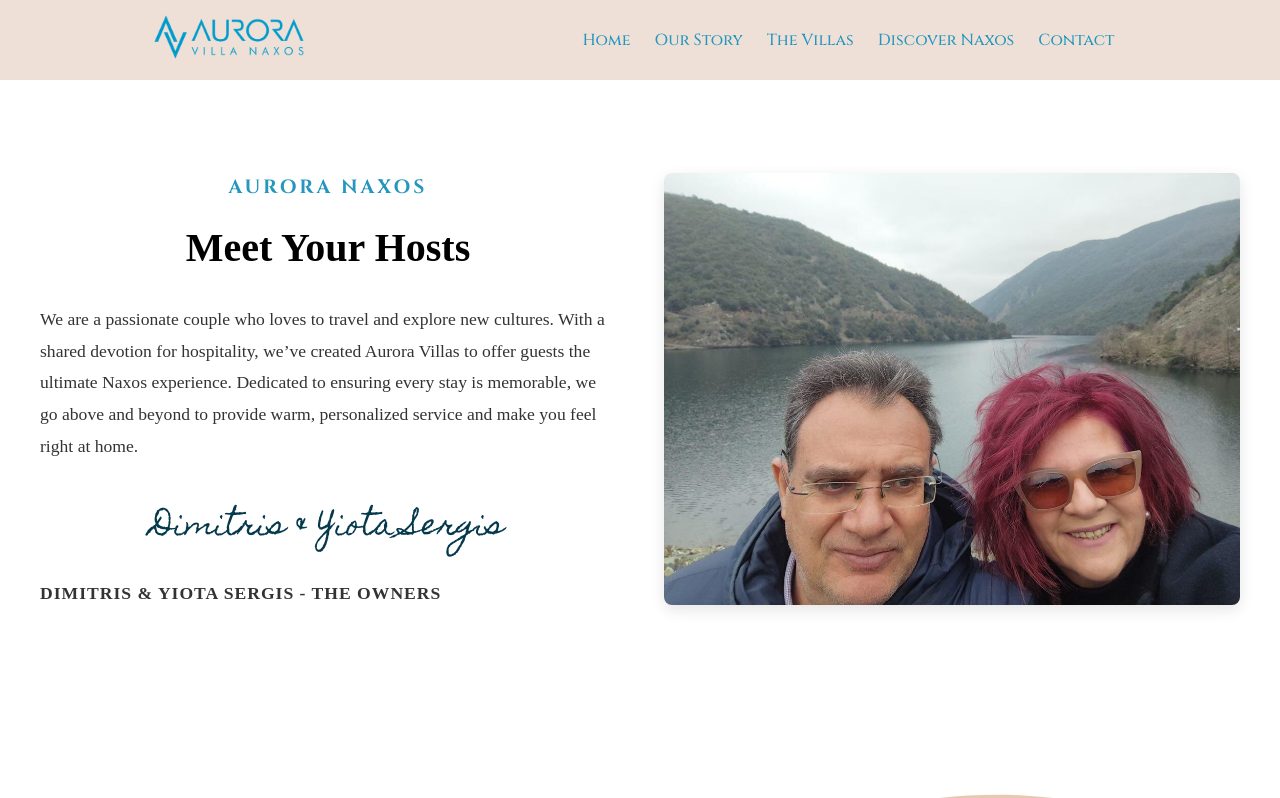
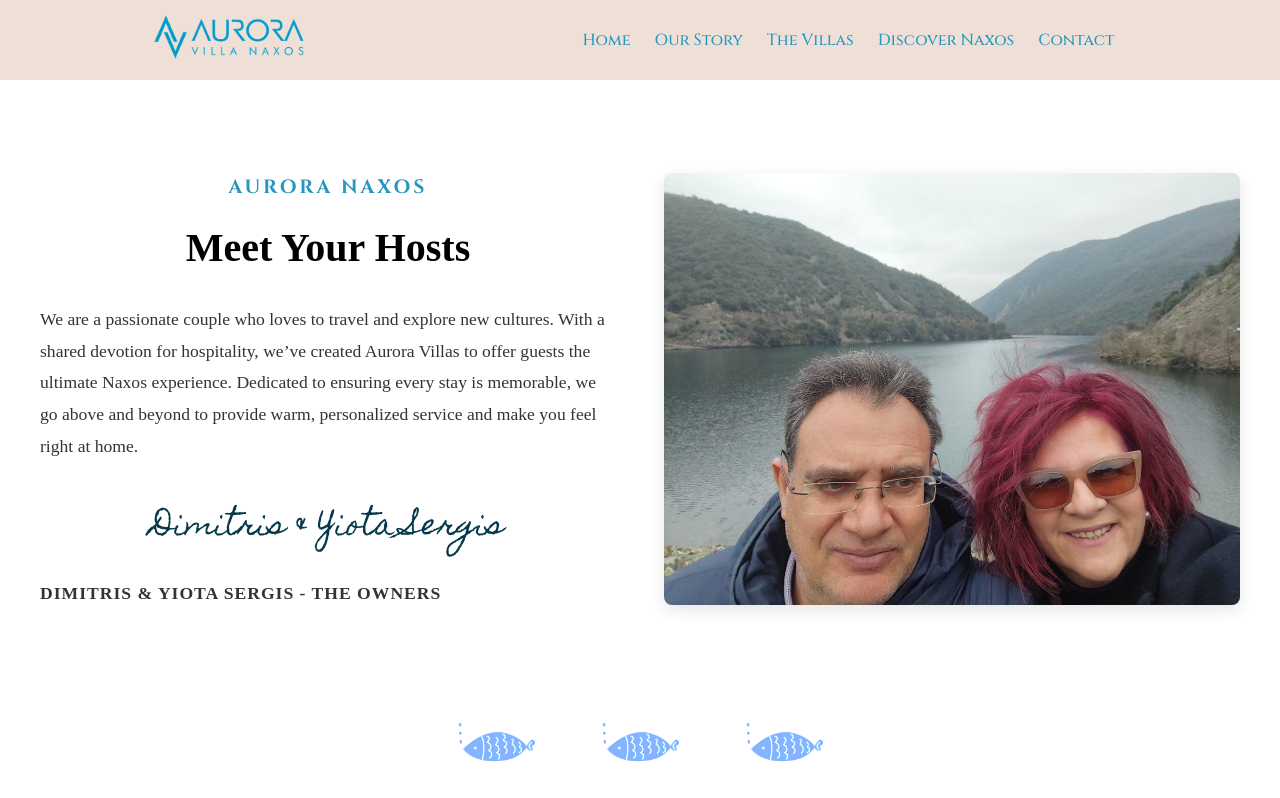
Before and after one commit to ViStamelou/aurora-naxos, a React (Vite) app: page /About in a window 1280 px wide. Shown: the top 798 px of the page. Built offline with nearby package versions, Linux system fonts and the light colour scheme; a web font is replaced by a local one.

Commit message:
add decorative fish

```diff
--- a/src/pages/About/About.jsx
+++ b/src/pages/About/About.jsx
@@ -1,6 +1,10 @@
 import Nav from "../../components/Navbar/Nav";
 import Footer from "../../components/Footer/Footer";
 import styles from "./About.module.css";
+
+import Icon1 from "/assets/about/fish.png";
+import Icon2 from "/assets/about/fish.png";
+import Icon3 from "/assets/about/fish.png";
 
 function About() {
   return (
@@ -28,6 +32,28 @@ function About() {
             />
           </div>
         </div>
+
+          {/* Add this new icons section */}
+        <div className={styles.decorativeIcons}>
+          <img
+            src={Icon1}
+            alt=""
+            className={styles.decorativeIcon}
+            aria-hidden="true"
+          />
+          <img
+            src={Icon2}
+            alt=""
+            className={styles.decorativeIcon}
+            aria-hidden="true"
+          />
+          <img
+            src={Icon3}
+            alt=""
+            className={styles.decorativeIcon}
+            aria-hidden="true"
+          />
+        </div>
       </section>
       <Footer />
     </>
--- a/src/pages/About/About.module.css
+++ b/src/pages/About/About.module.css
@@ -111,3 +111,37 @@
         text-align: center; /* Optional: Center all text on mobile */
     }
 }
+
+/* Add to the bottom of your existing CSS */
+.decorativeIcons {
+  display: flex;
+  justify-content: center;
+  gap: 4rem;
+  margin-top: 4rem;
+}
+
+.decorativeIcon {
+  width: 80px;
+  height: 80px;
+  opacity: 0.8;
+  filter: grayscale(100%) sepia(100%) hue-rotate(180deg) saturate(300%);
+  transition: transform 0.3s ease;
+}
+
+.decorativeIcon:hover {
+  transform: scale(1.1);
+  opacity: 1;
+}
+
+/* Responsive adjustments */
+@media (max-width: 768px) {
+  .decorativeIcons {
+    gap: 2rem;
+    margin-top: 2.5rem;
+  }
+
+  .decorativeIcon {
+    width: 40px;
+    height: 40px;
+  }
+}
```
Also changed, not shown: public/assets/about/fish.png (added).
